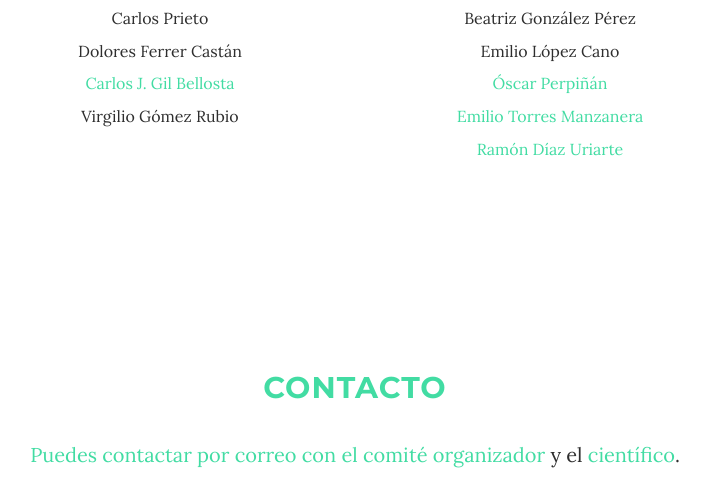
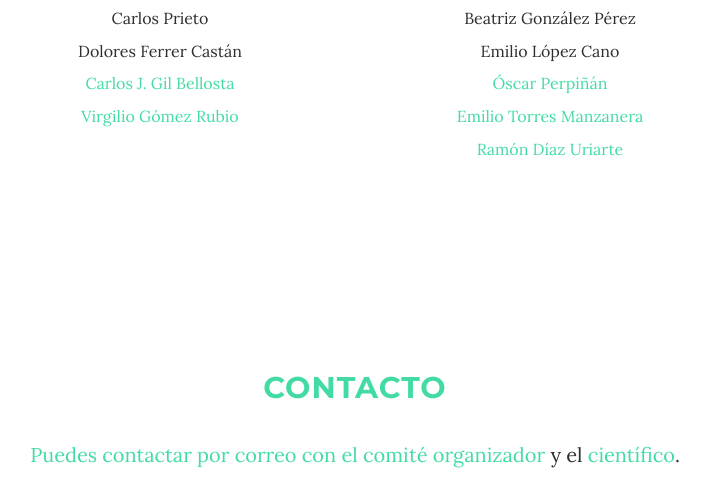
Before and after one commit to cjgb/sitio7jr, a plain HTML site: page sitio/index.html in a window 1280 px wide. Shown: the part 3324-3808 px from the top of the page, without its empty margins (285-994 px from the left). Drawn offline with Linux system fonts and the light colour scheme; some packages are replaced by stand-ins of ours.

Commit message:
Added url to Virgilio site

```diff
--- a/sitio/index.html
+++ b/sitio/index.html
@@ -227,7 +227,7 @@
                                 <li>Carlos Prieto</li>
                                 <li>Dolores Ferrer Castán</li>
                                 <li><a href="http://www.datanalytics.com">Carlos J. Gil Bellosta</a></li>
-                                <li>Virgilio Gómez Rubio</li>
+                                <li><a href="http://www.uclm.es/profesorado/vgomez/">Virgilio Gómez Rubio</a></li>
                             </ul>
                   </div>
                   <div class="col-md-6">
```
